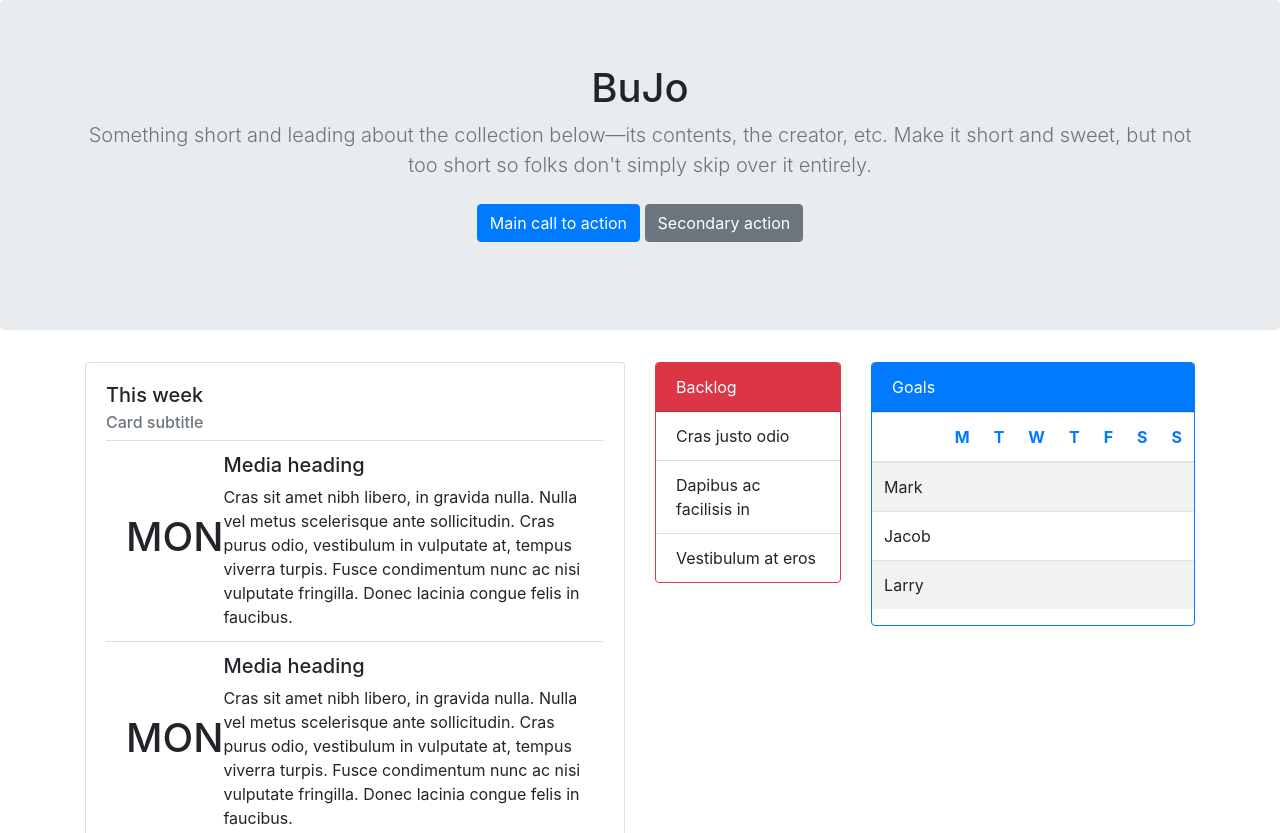
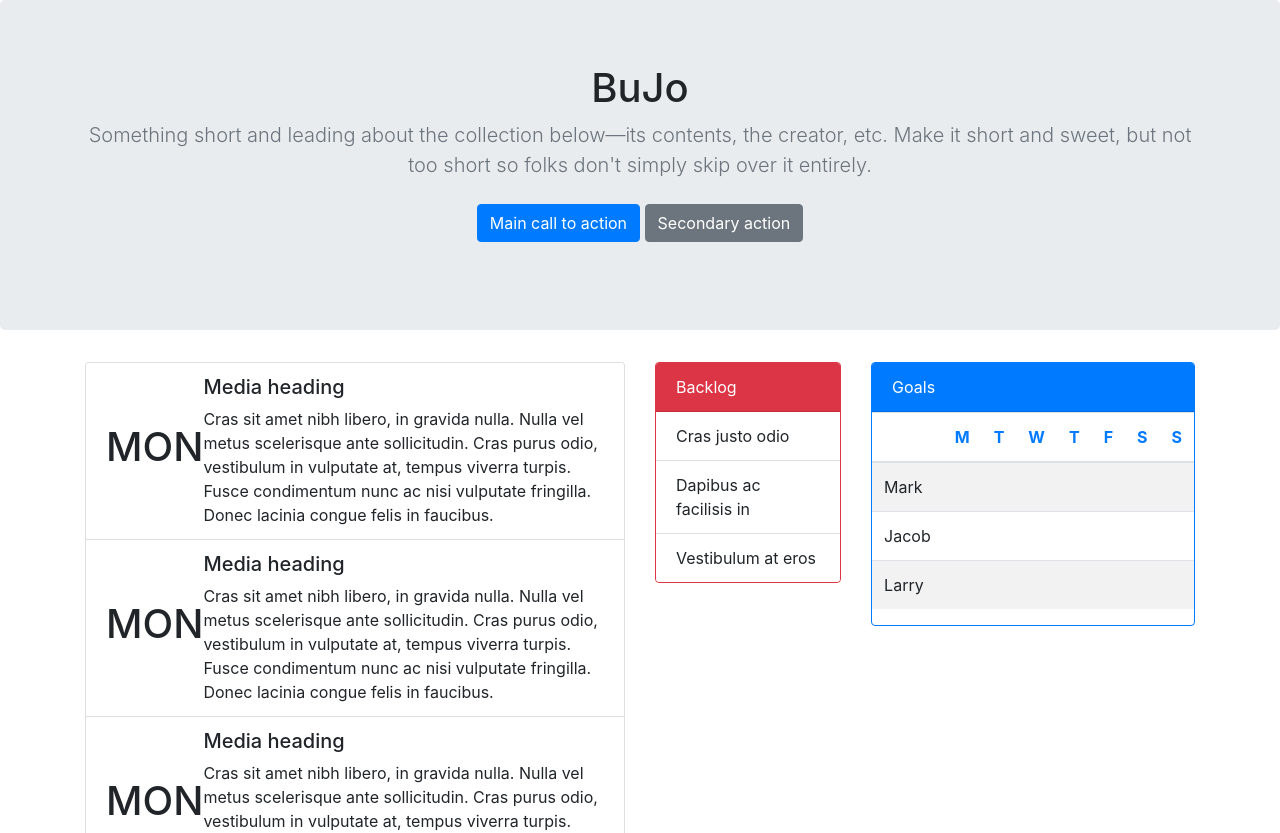
Before and after one commit to michaeljscully/bujo, a plain HTML site: page index.html in a window 1280 px wide. Shown: the top 833 px of the page. Drawn offline with nearby package versions, Linux system fonts and the light colour scheme.

Commit message:
Removed card-body from weekly planner

```diff
--- a/index.html
+++ b/index.html
@@ -25,10 +25,7 @@
       <div class="row">
         <div class="col-sm">
           <div class="card">
-            <div class="card-body">
-              <h5 class="card-title">This week</h5>
-              <h6 class="card-subtitle mb-2 text-muted">Card subtitle</h6>
-              <ul class="list-group list-group-flush">
+            <ul class="list-group list-group-flush">
                 <li class="list-group-item">
                   <div class="media">
                     <h1 class="align-self-center">MON</h1>
@@ -93,7 +90,6 @@
                   </div>
                 </li>
               </ul>
-            </div>
           </div>
         </div>
         <div class="col-sm">
```
